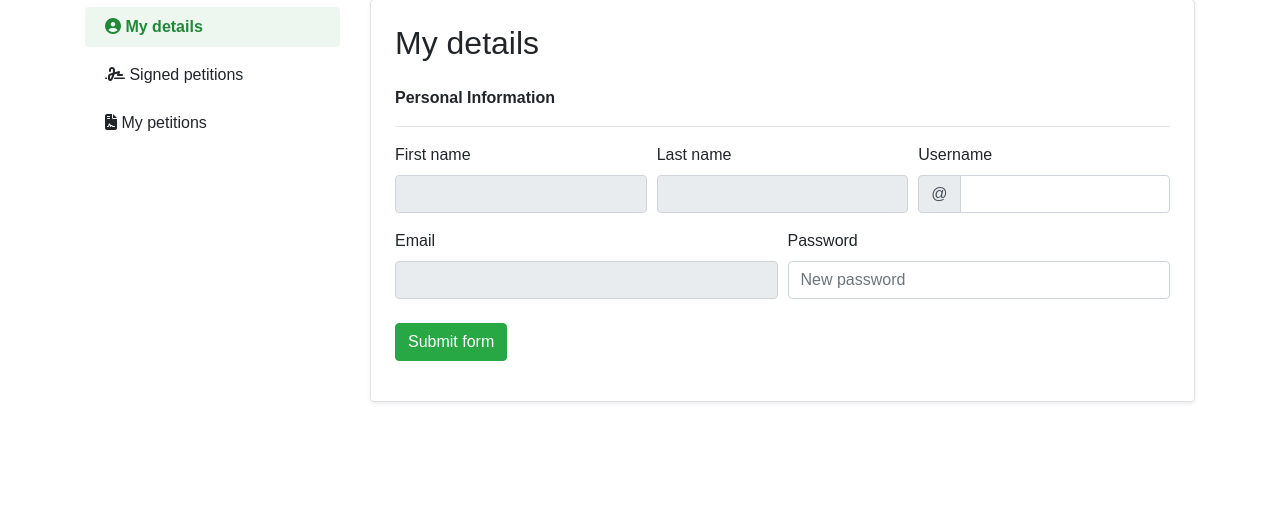
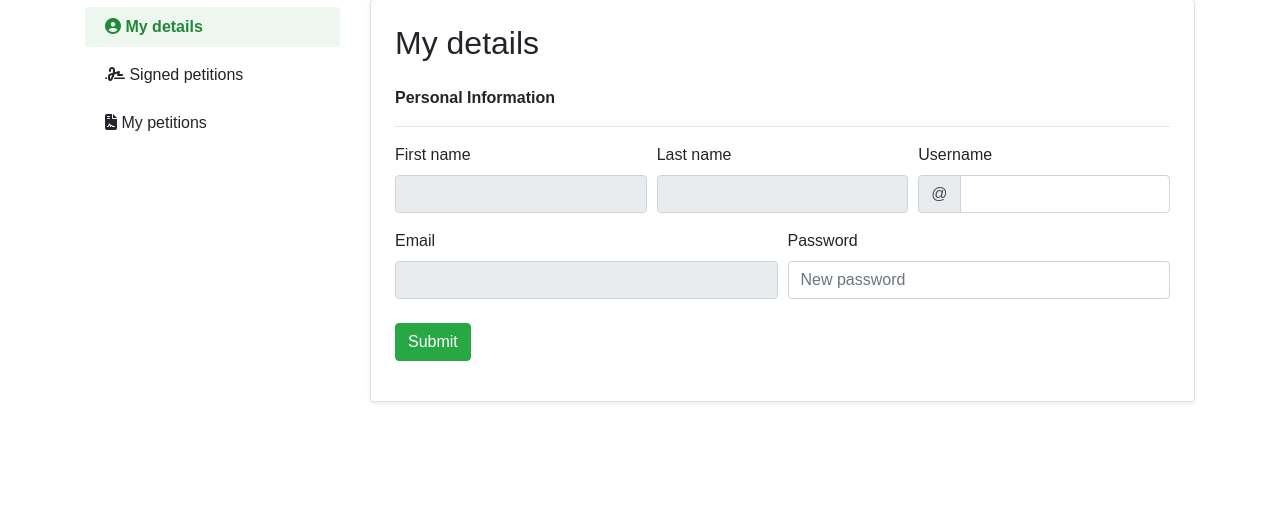
Before and after one commit to danielkim428/Petition, a Django app: template pet/templates/petition/account.html in a window 1280 px wide. Shown: the part 217-730 px from the top of the page. Run offline with Django 3.2, Linux system fonts and the light colour scheme; the template is opened without the code that fills it, so the values that code supplies are empty; some libraries are stand-ins or nearby versions.

Commit message:
Changed submit

```diff
--- a/pet/templates/petition/account.html
+++ b/pet/templates/petition/account.html
@@ -75,7 +75,7 @@ Woodstock Petitions | {{ user.first_name }}'s Account
                 <input type="password" class="form-control" id="password" name="password" placeholder="New password">
               </div>
             </div>
-            <button class="mt-2 btn btn-success" type="submit">Submit form</button>
+            <button class="mt-2 btn btn-success" type="submit">Submit</button>
           </form>
         </div>
       </div>
```
Also changed, not shown: db.sqlite3.
